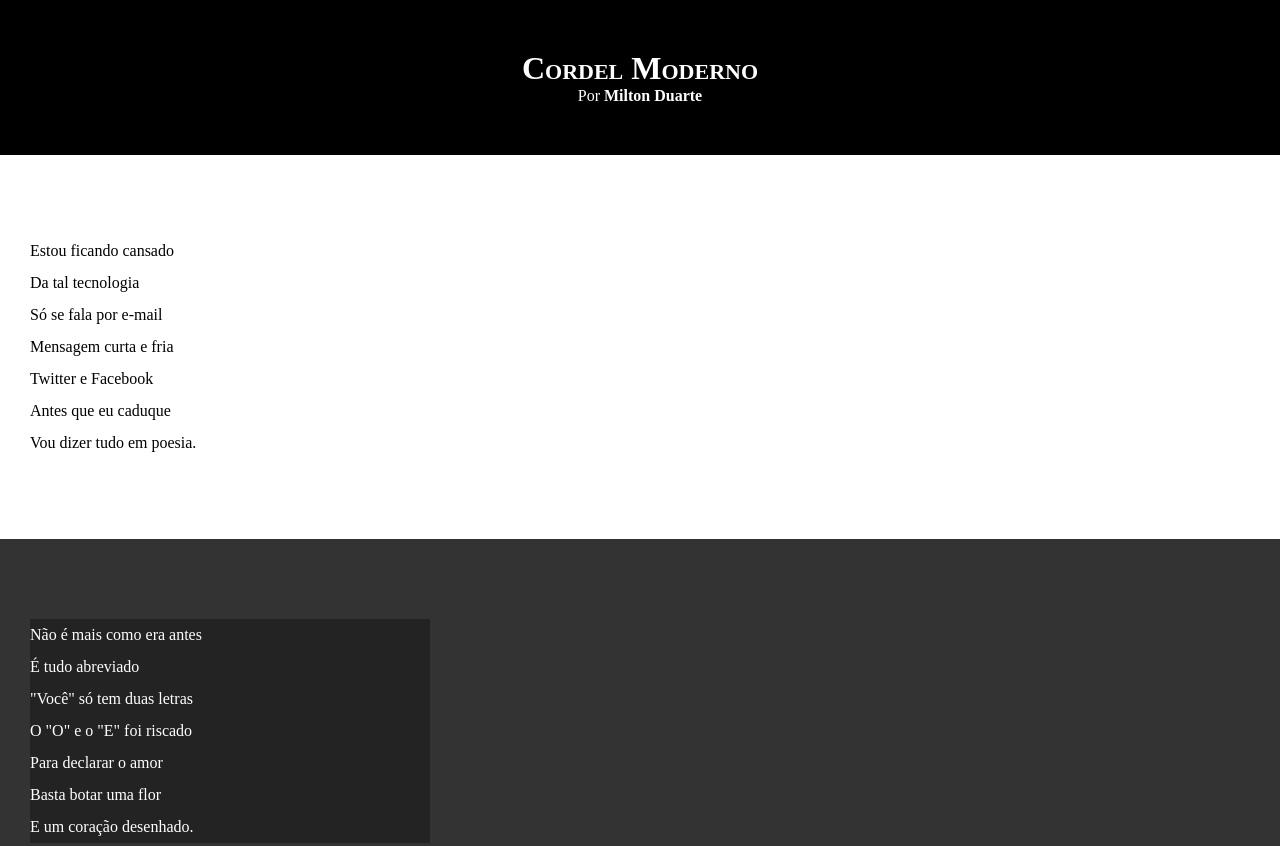
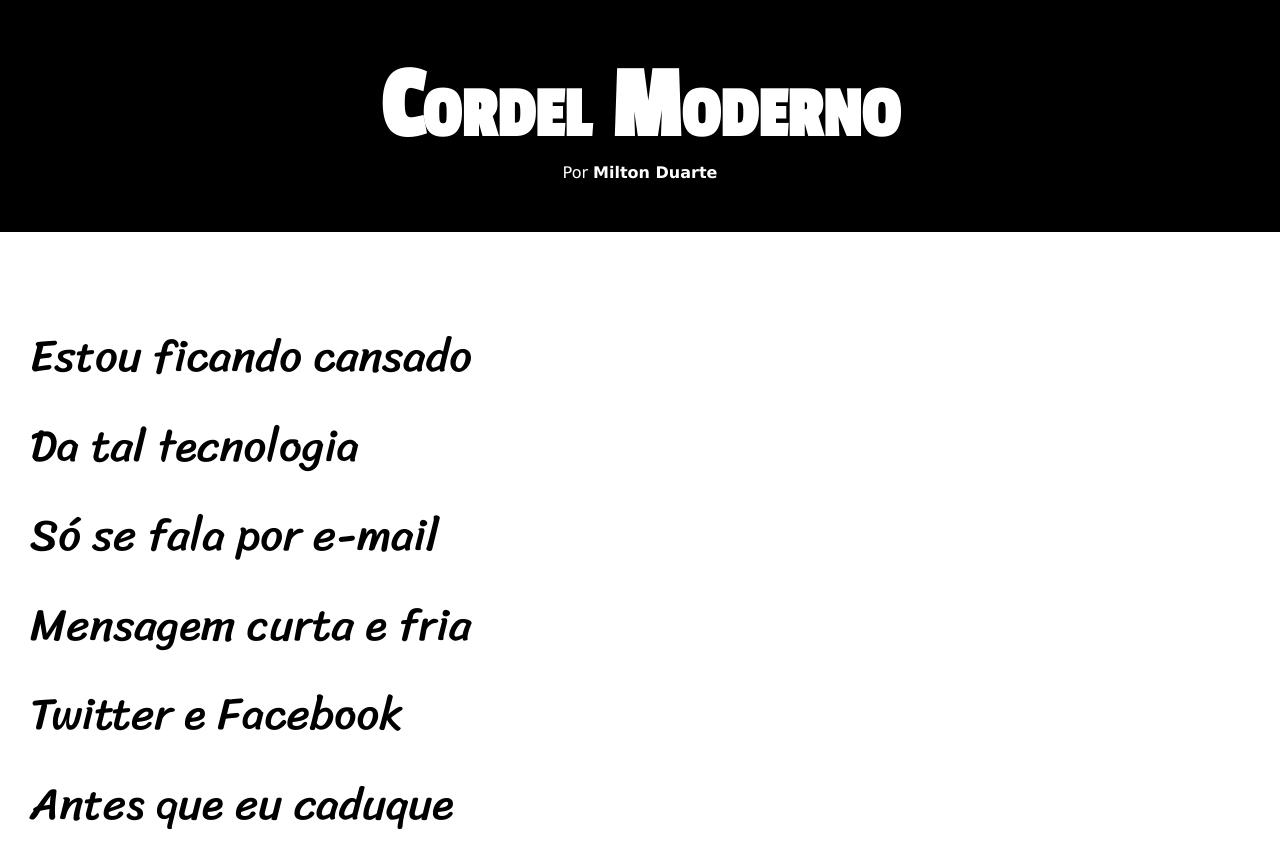
Before and after one commit to Duran8/html-css, a plain HTML site: page desafios/de012/index.html in a window 1280 px wide. Shown: the top 846 px of the page. Drawn offline with Linux system fonts and the light colour scheme.

Commit message:
Atualização de estilos do desafio 12

```diff
--- a/desafios/de012/estilo/style.css
+++ b/desafios/de012/estilo/style.css
@@ -1,4 +1,15 @@
 @charset "UTF-";
+
+@import url('https://fonts.googleapis.com/css2? family= Sriracha & display=swap');
+
+@import url('https://fonts.googleapis.com/css2? family= Passion+One & display=swap');
+
+:root{
+    --font1: Verdana, Geneva, Tahoma, sans-serif;
+    --font2:'Passion one', cursive;
+    --font3:'Sriracha', cursive;
+}
+
 
 *{
     margin: 0px;
@@ -8,6 +19,7 @@
 html, body{
     min-height: 100vh;
     background-color: darkgrey;
+    font-family: var(--font1);
 }
 
 header{
@@ -19,6 +31,8 @@ header{
 header > h1{
     padding-top: 50px;
     font-variant: small-caps;
+    font-family: var(--font2);
+    font-size: 8vw;
 }
 
 header > p{
@@ -40,6 +54,8 @@ section{
     padding-bottom: 10vh;
     line-height: 2em;
     padding-left: 30px;
+    font-family: var(--font3);
+    font-size: 3.5vw;
 }
 
 section.normal{
@@ -54,7 +70,8 @@ section.imagem{
 }
 
 section.imagem > p{
-    width: 400px;
+    display: inline-block;
+    padding: 5px;
     background-color: rgba(0, 0, 0, 0.308);
 }
 
```
